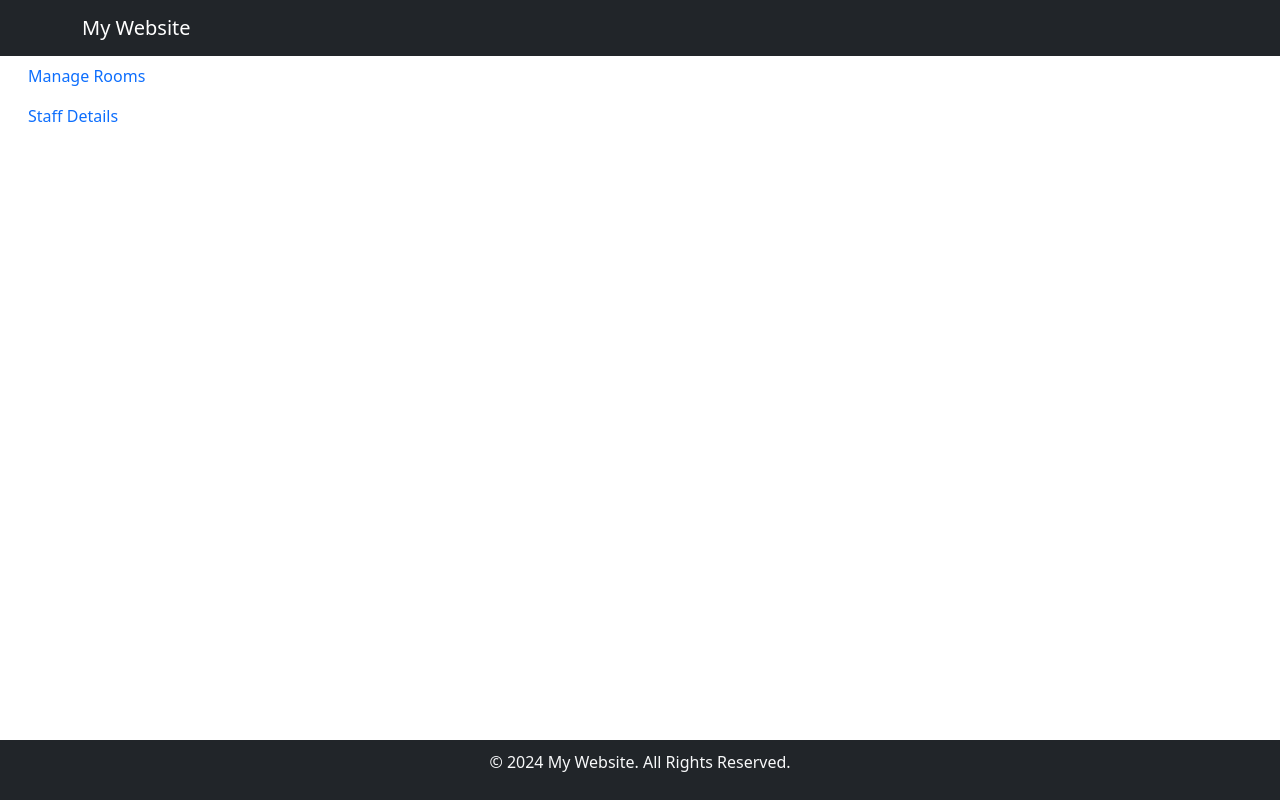
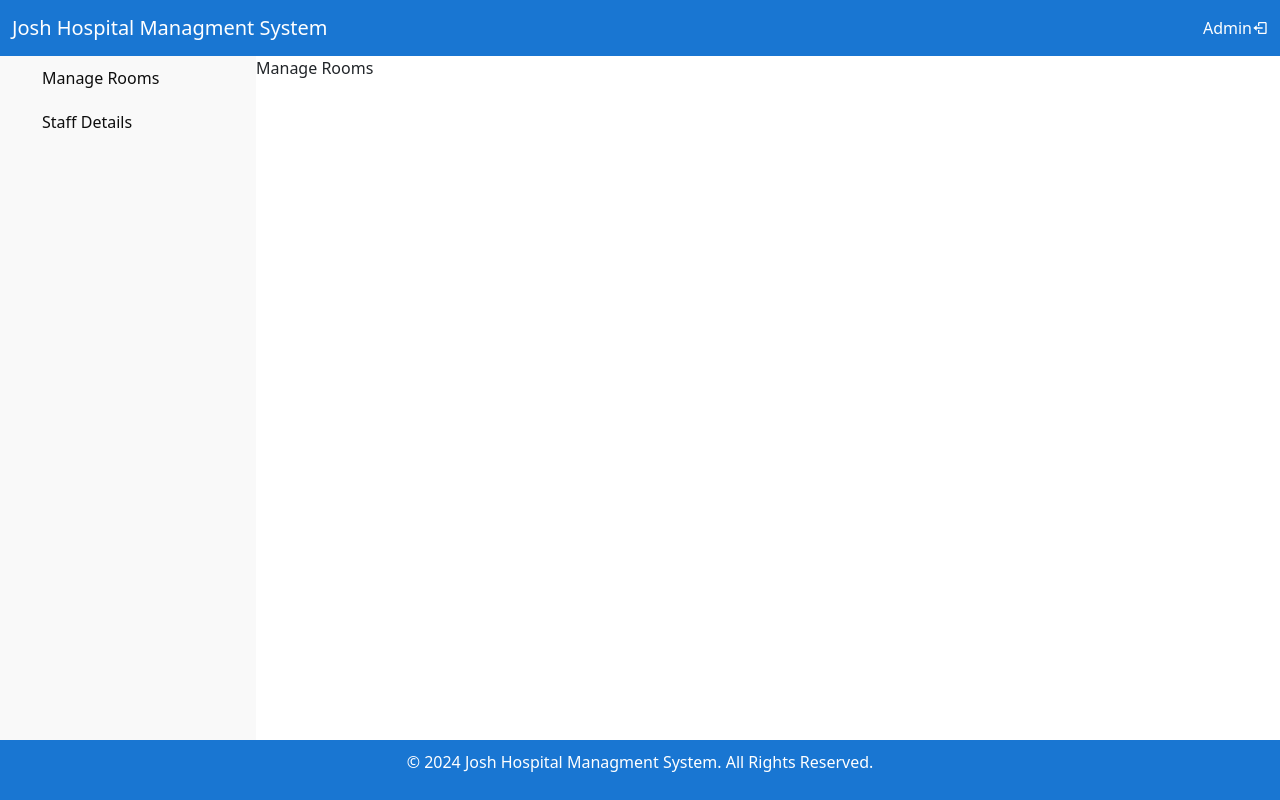
Before and after one commit to Anand-Chavan/Design-Hospital-IPD-management-application-React, a React (Create React App) app: page / in a window 1280 px wide. Built offline with nearby package versions, Linux system fonts and the light colour scheme.

Commit message:
Item added

```diff
--- a/package.json
+++ b/package.json
@@ -14,6 +14,7 @@
     "react": "^18.3.1",
     "react-bootstrap": "^2.10.2",
     "react-dom": "^18.3.1",
+    "react-icons": "^5.2.1",
     "react-router-dom": "^6.23.0",
     "react-scripts": "5.0.1",
     "typescript": "^4.9.5",
--- a/src/App.tsx
+++ b/src/App.tsx
@@ -3,60 +3,55 @@ import Footer from './Components/Common/Footer';
 import MainBody from './Components/Common/MainBody';
 import Header from './Components/Common/Navbar';
 import Sidebar from './Components/Common/Sidebar';
-import { BrowserRouter, Routes, Route} from "react-router-dom";
+import { BrowserRouter, Routes, Route } from "react-router-dom";
 import Login from './Pages/Login';
-import { AdminMenu } from './Utils/constants';
+import { AdminMenu, MenuItem } from './Utils/constants';
+import { Suspense, useEffect, useState } from 'react';
+import ManageRooms from './Components/Admin/ManageRooms';
+import components from './Menu/AdminMenu';
 
-// import Login from './Pages/Login';
-
-const createUser = async () => {
-    const formData = {
-      user: {
-        email: 'anand.chavan@joshsoftware.com',
-        password: 'Anand@123',
-      },
-    };
-
-    try {
-      const response = await fetch('http://localhost:3000/users', {
-        method: 'POST',
-        headers: {
-          'Content-Type': 'application/json',
-        },
-        body: JSON.stringify(formData),
-      });
-      const data = await response.json();
-      console.log(data); // Handle response data as needed
-    } catch (error) {
-      console.error('Error:', error);
-    }
-}
 
 function App() {
+  const [content, setContent] = useState('ManageRooms');
+
+  useEffect(() => {
+    console.log(content)
+    setTimeout(() => {
+      setContent(AdminMenu[0].component)
+      renderComponent(content)
+    }, 2000);
+  }, []);
+
+  const handleRouteFromApp = (item:MenuItem) => {
+    setContent(item.component)
+    console.log(content)
+  };
+
+  const renderComponent = (componentName: string) => {
+    const Component = components[componentName];
+    if (Component) {
+        return (
+            <Suspense fallback={<div>Loading...</div>}>
+                <Component />
+            </Suspense>
+        );
+    }
+    return null;
+  };
+
   return (
-    // <Router>
-    <div>
+    <div style={{ display: 'flex', flexDirection: 'column', minHeight: '100vh' }}>
       <Header />
-      <div className="container-fluid">
-        <div className="row">
-          <div className="col-md-2">
-            <Sidebar />
-          </div>
-          <div className="col-md-10">
-          <BrowserRouter>
-            <Routes>
-            {AdminMenu.map((route, index) => (
-              <Route key={index} path={route.path} element={<route.component />} />
-            ))}
-              {/* <Route path="/login" Component={Login} /> */}
-            </Routes>
-          </BrowserRouter>
-          </div>
+      <div style={{ flex: '1 0 80%', display: 'flex', flexDirection: 'row' }}>
+        <div style={{ flex: '0 0 20%', backgroundColor: '#f9f9f9', color: '#0d0d0d' }}>
+          <Sidebar  handleRouteFromApp={handleRouteFromApp}/>
+        </div>
+        <div style={{ flex: '1 0 80%', display: 'flex', flexDirection: 'column' }}>
+          {renderComponent(content)}
         </div>
       </div>
       <Footer />
     </div>
-  // </Router>
   );
 }
 
--- a/src/Components/Admin/EnrollStaff.tsx
+++ b/src/Components/Admin/EnrollStaff.tsx
@@ -1,7 +1,7 @@
 // src/components/Admin/EnrollStaff.js
 
 const EnrollStaff = () => {
-  // Implementation for enrolling staff
+  console.log("Enroll Staff");
   return (
     <div>
       Enroll
--- a/src/Components/Admin/ListStaff.tsx
+++ b/src/Components/Admin/ListStaff.tsx
@@ -1,6 +1,7 @@
 // src/components/Admin/ListStaff.js
 
 const ListStaff = () => {
+  console.log("List Staff");
   return (
     <div>
       List of staff
--- a/src/Components/Admin/ManageRooms.tsx
+++ b/src/Components/Admin/ManageRooms.tsx
@@ -1,6 +1,12 @@
 // src/components/Admin/ManageRooms.js
 
 const ManageRooms = () => {
+  console.log("Manage room");
+  return(
+    <div>
+      Manage Rooms
+    </div>
+  )
   // Implementation for managing rooms
 };
 
--- a/src/Components/Common/Footer.tsx
+++ b/src/Components/Common/Footer.tsx
@@ -3,9 +3,9 @@ import { Container } from 'react-bootstrap';
 
 const Footer = () => {
     return (
-        <footer className="bg-dark text-light">
+        <footer style={{ backgroundColor: '#1976d2', color: '#ffffff' }}>
             <Container>
-            <p>&copy; 2024 My Website. All Rights Reserved.</p>
+            <p>&copy; 2024 Josh Hospital Managment System. All Rights Reserved.</p>
             </Container>
         </footer>
     )
--- a/src/Components/Common/Navbar.tsx
+++ b/src/Components/Common/Navbar.tsx
@@ -1,13 +1,19 @@
 import '../../Styles/navBar.css';
 import { Navbar, Container } from 'react-bootstrap';
+import { BiLogOut } from 'react-icons/bi';
+
 
 const Header = () => {
     return (
-    <Navbar bg="dark" variant="dark">
-        <Container>
-            <Navbar.Brand href="#home">My Website</Navbar.Brand>
-        </Container>
-    </Navbar>
+        <Navbar style={{ backgroundColor: '#1976d2', color: '#ffffff' }}>
+            <Container style={{ maxWidth: '100%' }}>
+                <Navbar.Brand href="#home" style={{ marginRight: 'auto',color:'white'}}>Josh Hospital Managment System</Navbar.Brand>
+                <div className="d-flex align-items-center">
+                    <span className="mr-3">Admin</span>
+                    <BiLogOut className="logout-icon" />
+                </div>
+            </Container>
+        </Navbar>
     )
 };
 
--- a/src/Components/Common/Sidebar.tsx
+++ b/src/Components/Common/Sidebar.tsx
@@ -1,17 +1,23 @@
 import '../../Styles/sideBar.css';
-import { Nav } from 'react-bootstrap';
 import { AdminMenu } from '../../Utils/constants';
 
 
+const Sidebar = ({handleRouteFromApp}:any) => {
 
-const Sidebar = () => {
-    return(
-        <Nav defaultActiveKey="/home" className="flex-column">
-            {AdminMenu.map((link, index) => (
-                <Nav.Link key={index} href={link.path}>{link.name}</Nav.Link>
-            ))}
-      </Nav>
+    const handleRoute = (item:any) => {
+        console.log("Item",item)
+        handleRouteFromApp(item)
+    }
+
+    return (
+        <div className="sidebar">
+            <ul style={{ listStyleType: 'none' }}>
+                {AdminMenu.map((link, index) => (
+                    <li key={index} style={{ padding: '10px' }} onClick={() => handleRoute(link)}>{link.name}</li>
+                ))}
+            </ul>
+        </div>
     )
 };
 
-  export default Sidebar;
+export default Sidebar;
--- /dev/null
+++ b/src/Menu/AdminMenu.tsx
@@ -0,0 +1,13 @@
+import React from 'react';
+import { LazyExoticComponent, ComponentType } from 'react';
+
+interface Components {
+    [key: string]: LazyExoticComponent<ComponentType<any>>;
+}
+
+const components: Components = {
+    ManageRooms: React.lazy(() => import('../Components/Admin/ManageRooms')),
+    ListStaff: React.lazy(() => import('../Components/Admin/ListStaff')),
+};
+
+export default components;
--- a/src/Utils/constants.ts
+++ b/src/Utils/constants.ts
@@ -1,5 +1,5 @@
 export const AdminMenu = [
-  {name:'Manage Rooms',key:'room_details',path:'room_details',component:'RoomDetails'},
+  {name:'Manage Rooms',key:'room_details',path:'room_details',component:'ManageRooms'},
   {name:'Staff Details',key:'staff_details',path:'staff_details',component:'ListStaff'},
 ];
 
@@ -11,3 +11,10 @@ export const StaffMenu = [
 export const PatientMenu = [
   {name:'Details',key:'enroll_staff',path:'enroll_staff',component:''},
 ];
+
+export interface MenuItem {
+  name: string;
+  key: string;
+  path: string;
+  component: string;
+}
```
Also changed, not shown: src/Utils/schema.ts (added, +91 -0 lines), 1 other file (tests, documents, lock files or other folders).
